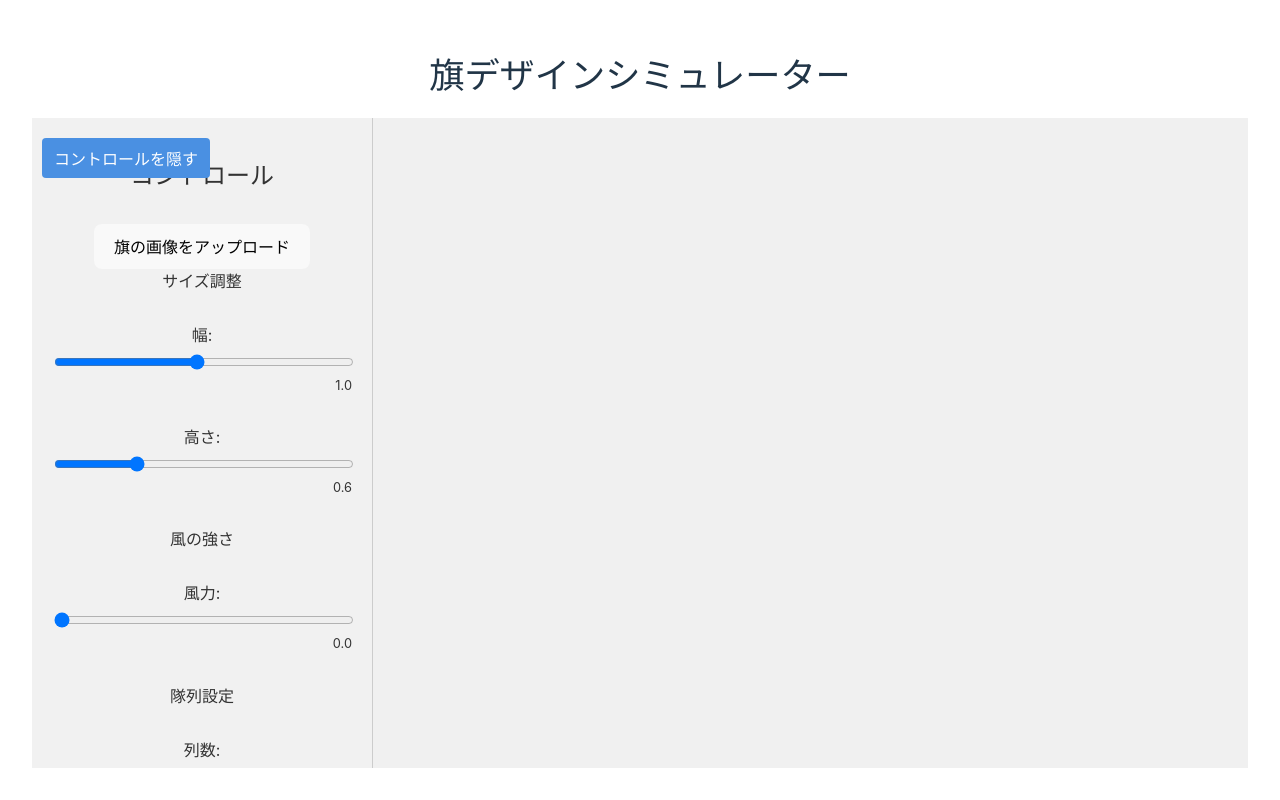
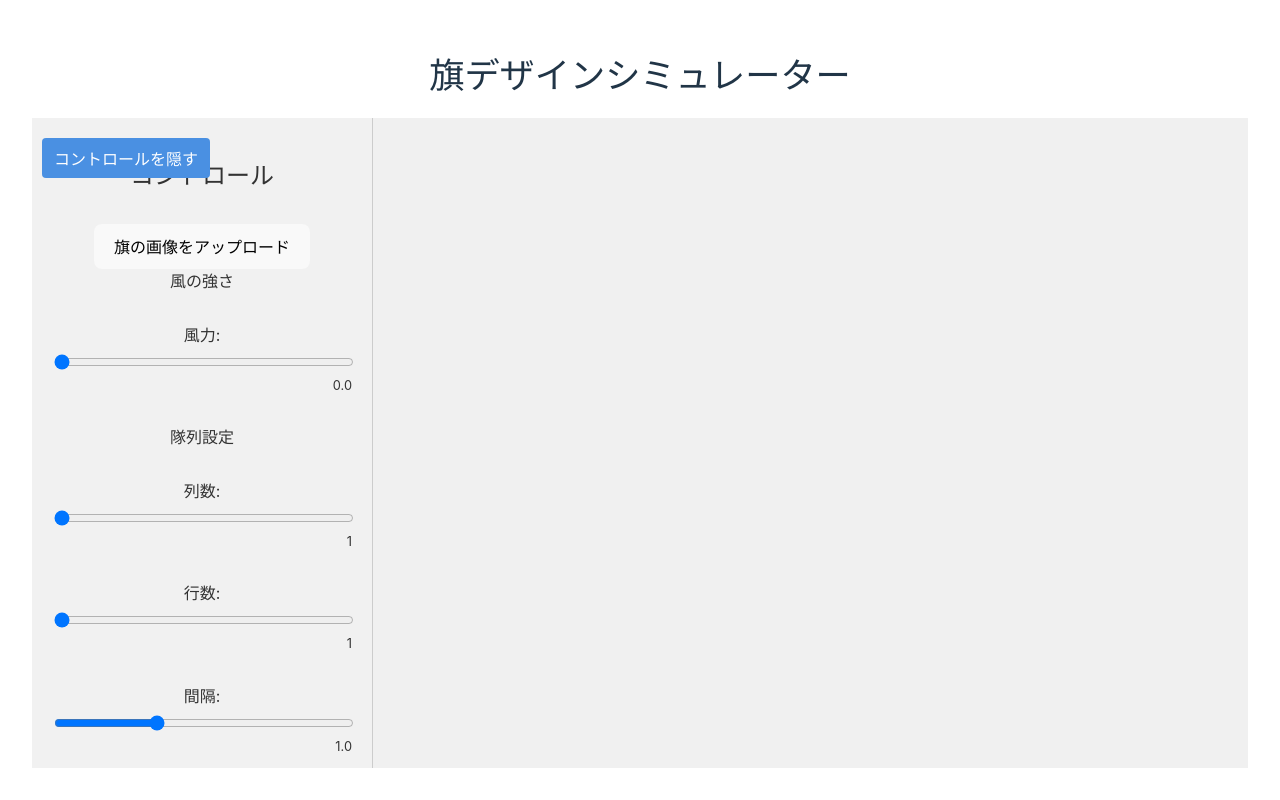
Before and after one commit to boxed-mikann/flag_simu2, a React (Vite) app: page / in a window 1280 px wide. Built offline with nearby package versions, Linux system fonts and the light colour scheme.

Commit message:
旗アスペクトを画像から自動で適用

```diff
--- a/src/App.tsx
+++ b/src/App.tsx
@@ -8,12 +8,11 @@ import './App.css';
 
 function App() {
   const [flagImage, setFlagImage] = useState<string | null>(null);
-  const [flagSize, setFlagSize] = useState({ width: 1, height: 0.6 });
-  const [windForce, setWindForce] = useState(0); // デフォルト値を0に変更
+  const [windForce, setWindForce] = useState(0);
   const [formation, setFormation] = useState({ rows: 1, columns: 1, spacing: 1 });
-  const [poleRotation, setPoleRotation] = useState(0); // 追加：旗竿の回転角度
-  const [showControls, setShowControls] = useState(true); // コントロールパネル表示のstate
-  const [showEditor, setShowEditor] = useState(false); // 画像エディタ表示のstate
+  const [poleRotation, setPoleRotation] = useState(0);
+  const [showControls, setShowControls] = useState(true);
+  const [showEditor, setShowEditor] = useState(false);
   const fileInputRef = useRef<HTMLInputElement>(null);
 
   const handleImageUpload = (event: React.ChangeEvent<HTMLInputElement>) => {
@@ -23,7 +22,6 @@ function App() {
       reader.onload = (e) => {
         const result = e.target?.result as string;
         setFlagImage(result);
-        // アップロード直後に編集モードを表示
         setShowEditor(true);
       };
       reader.readAsDataURL(file);
@@ -41,6 +39,11 @@ function App() {
     setShowEditor(false);
   };
 
+  // 画像編集モードを開始
+  const startImageEdit = () => {
+    setShowEditor(true);
+  };
+
   // 隊列の旗を生成する関数
   const renderFlags = () => {
     if (!flagImage) return null;
@@ -55,7 +58,6 @@ function App() {
           <FlagSimulation
             key={`flag-${row}-${col}`}
             image={flagImage}
-            size={flagSize}
             position={{
               x: xOffset,
               y: 0,
@@ -75,11 +77,6 @@ function App() {
     setShowControls(!showControls);
   };
 
-  // 画像編集モードを開始
-  const startImageEdit = () => {
-    setShowEditor(true);
-  };
-
   return (
     <div className="app-container">
       <h1>旗デザインシミュレーター</h1>
@@ -93,7 +90,6 @@ function App() {
         />
       ) : (
         <div className="content">
-          {/* コントロールパネル表示切替ボタン */}
           <button
             onClick={toggleControls}
             className="toggle-controls-btn"
@@ -101,7 +97,6 @@ function App() {
             {showControls ? 'コントロールを隠す' : 'コントロールを表示'}
           </button>
 
-          {/* showControlsの値に応じてコントロールパネルを表示/非表示 */}
           {showControls && (
             <div className="controls-panel">
               <h2>コントロール</h2>
@@ -134,8 +129,6 @@ function App() {
               </div>
 
               <Controls
-                flagSize={flagSize}
-                setFlagSize={setFlagSize}
                 windForce={windForce}
                 setWindForce={setWindForce}
                 formation={formation}
--- a/src/components/Controls.tsx
+++ b/src/components/Controls.tsx
@@ -1,17 +1,4 @@
 import React from 'react';
-
-interface Size {
-  width: number;
-  height: number;
-}
-
-/*
-interface Position {
-  x: number;
-  y: number;
-  z: number;
-}
-*/
 
 interface Formation {
   rows: number;
@@ -20,10 +7,6 @@ interface Formation {
 }
 
 interface ControlsProps {
-  flagSize: Size;
-  setFlagSize: React.Dispatch<React.SetStateAction<Size>>;
-  //flagPosition: Position;
-  //setFlagPosition: React.Dispatch<React.SetStateAction<Position>>;
   windForce: number;
   setWindForce: React.Dispatch<React.SetStateAction<number>>;
   formation: Formation;
@@ -33,10 +16,6 @@ interface ControlsProps {
 }
 
 const Controls: React.FC<ControlsProps> = ({
-  flagSize,
-  setFlagSize,
-  //flagPosition,
-  //setFlagPosition,
   windForce,
   setWindForce,
   formation,
@@ -51,105 +30,6 @@ const Controls: React.FC<ControlsProps> = ({
 
   return (
     <div className="controls">
-      <div className="control-group">
-        <h3>サイズ調整</h3>
-        <div className="slider-container">
-          <label htmlFor="width">幅:</label>
-          <input
-            type="range"
-            id="width"
-            min="0.1"
-            max="2"
-            step="0.1"
-            value={flagSize.width}
-            onChange={(e) =>
-              setFlagSize({
-                ...flagSize,
-                width: parseFloat(e.target.value),
-              })
-            }
-          />
-          <div className="value-display">{flagSize.width.toFixed(1)}</div>
-        </div>
-        <div className="slider-container">
-          <label htmlFor="height">高さ:</label>
-          <input
-            type="range"
-            id="height"
-            min="0.1"
-            max="2"
-            step="0.1"
-            value={flagSize.height}
-            onChange={(e) =>
-              setFlagSize({
-                ...flagSize,
-                height: parseFloat(e.target.value),
-              })
-            }
-          />
-          <div className="value-display">{flagSize.height.toFixed(1)}</div>
-        </div>
-      </div>
-
-      {/*
-      <div className="control-group">
-        <h3>位置調整</h3>
-        <div className="slider-container">
-          <label htmlFor="positionX">X位置:</label>
-          <input
-            type="range"
-            id="positionX"
-            min="-2"
-            max="2"
-            step="0.1"
-            value={flagPosition.x}
-            onChange={(e) =>
-              setFlagPosition({
-                ...flagPosition,
-                x: parseFloat(e.target.value),
-              })
-            }
-          />
-          <div className="value-display">{flagPosition.x.toFixed(1)}</div>
-        </div>
-        <div className="slider-container">
-          <label htmlFor="positionY">Y位置:</label>
-          <input
-            type="range"
-            id="positionY"
-            min="-2"
-            max="2"
-            step="0.1"
-            value={flagPosition.y}
-            onChange={(e) =>
-              setFlagPosition({
-                ...flagPosition,
-                y: parseFloat(e.target.value),
-              })
-            }
-          />
-          <div className="value-display">{flagPosition.y.toFixed(1)}</div>
-        </div>
-        <div className="slider-container">
-          <label htmlFor="positionZ">Z位置:</label>
-          <input
-            type="range"
-            id="positionZ"
-            min="-2"
-            max="2"
-            step="0.1"
-            value={flagPosition.z}
-            onChange={(e) =>
-              setFlagPosition({
-                ...flagPosition,
-                z: parseFloat(e.target.value),
-              })
-            }
-          />
-          <div className="value-display">{flagPosition.z.toFixed(1)}</div>
-        </div>
-      </div>
-      */}
       <div className="control-group">
         <h3>風の強さ</h3>
         <div className="slider-container">
--- a/src/components/FlagSimulation.tsx
+++ b/src/components/FlagSimulation.tsx
@@ -1,14 +1,16 @@
-import React, { useEffect, useRef } from 'react';
+import React, { useEffect, useRef, useState } from 'react';
 import * as THREE from 'three';
 import { useTexture } from '@react-three/drei';
 import { FlagSimulationProps } from './flag/types';
 import { ClothSimulation } from './flag/ClothSimulation';
 import { Grid } from '@react-three/drei';
 
+const BASE_WIDTH = 1.0; // 基準となる幅
+const SEGMENTS_Y = 20; // Y方向（高さ方向）のセグメント数を固定
+
 const FlagSimulation: React.FC<FlagSimulationProps> = ({
   image,
-  size,
-  position = { x: 0, y: 0, z: 0 }, // デフォルト値を設定
+  position = { x: 0, y: 0, z: 0 },
   windForce,
   poleRotation,
 }) => {
@@ -16,13 +18,24 @@ const FlagSimulation: React.FC<FlagSimulationProps> = ({
   const poleRef = useRef<THREE.Mesh>(null);
   const texture = useTexture(image);
   const simulationRef = useRef<ClothSimulation | null>(null);
+  const [flagSize, setFlagSize] = useState({ width: BASE_WIDTH, height: BASE_WIDTH });
 
-  // シミュレーションの初期化
+  // テクスチャが読み込まれた時に画像のアスペクト比に基づいてサイズを設定
   useEffect(() => {
+    if (texture && texture.image) {
+      const aspectRatio = texture.image.width / texture.image.height;
+      const height = BASE_WIDTH / aspectRatio;
+      setFlagSize({ width: BASE_WIDTH, height });
+
+      // アスペクト比に基づいてX方向のセグメント数を計算
+      // Y方向は固定で30、X方向はアスペクト比に合わせて調整
+      const segmentsX = Math.round(SEGMENTS_Y * aspectRatio);
+
+      // シミュレーションの再初期化
       const simulation = new ClothSimulation({
-      width: size.width,
-      height: size.height,
-      segments: { x: 30, y: 30 },
+        width: BASE_WIDTH,
+        height,
+        segments: { x: segmentsX, y: SEGMENTS_Y },
         mass: 0.05,
         damping: 0.03,
         gravity: 5.0,
@@ -33,14 +46,10 @@ const FlagSimulation: React.FC<FlagSimulationProps> = ({
       if (flagRef.current) {
         flagRef.current.geometry = simulation.getGeometry();
       }
-
-    return () => {
-      simulationRef.current = null;
-    };
-  }, [size]);
+    }
+  }, [texture]);
 
   // 回転角度の更新
-
   useEffect(() => {
     if (simulationRef.current) {
       simulationRef.current.setPoleRotation(poleRotation);
@@ -69,7 +78,7 @@ const FlagSimulation: React.FC<FlagSimulationProps> = ({
         cancelAnimationFrame(frameId);
       }
     };
-  }, [windForce, size, position, poleRotation]);
+  }, [windForce, position, poleRotation]);
 
   return (
     <>
@@ -88,21 +97,21 @@ const FlagSimulation: React.FC<FlagSimulationProps> = ({
       {/* 旗と旗竿のグループ */}
       <group position={[position.x, position.y, position.z]}>
         {/* 下端を中心とした回転グループ */}
-          <group position={[0, 0, 0]}> {/* 元の位置に戻す */}
+          <group position={[0, 0, 0]}>
             {/* 旗竿 */}
             <mesh
               ref={poleRef}
-              position={[Math.sin(poleRotation * Math.PI/180)*size.height * 0.6, Math.cos(poleRotation * Math.PI/180)*size.height * 0.6, 0]}
+              position={[Math.sin(poleRotation * Math.PI/180)*flagSize.height * 0.6, Math.cos(poleRotation * Math.PI/180)*flagSize.height * 0.6, 0]}
               rotation={[0, 0, -poleRotation * Math.PI/180]}
             >
-              <cylinderGeometry args={[0.02, 0.02, size.height * 2.4, 16]} />
+              <cylinderGeometry args={[0.02, 0.02, flagSize.height * 2.4, 16]} />
               <meshStandardMaterial color="#888888" metalness={0.8} roughness={0.3} />
             </mesh>
 
             {/* 旗 */}
             <mesh
               ref={flagRef}
-              position={[0,size.height * 1.2, 0]}
+              position={[0, flagSize.height * 1.2, 0]}
               castShadow
               receiveShadow
             >
--- a/src/components/flag/types.ts
+++ b/src/components/flag/types.ts
@@ -2,10 +2,6 @@
 
 export interface FlagSimulationProps {
   image: string;
-  size: {
-    width: number;
-    height: number;
-  };
   position: {
     x: number;
     y: number;
```
Lines whose indentation alone changed are shown as unchanged.
